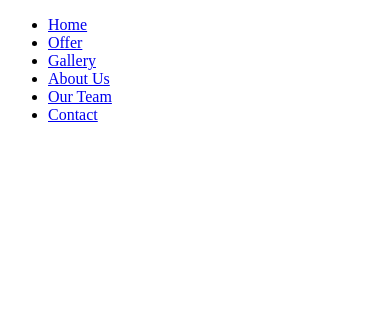
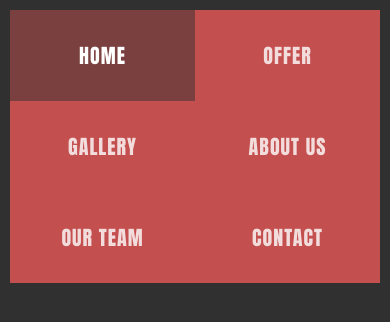
Before and after one commit to conspir0/15.menu-js, a website: page index.html in a window 390 px wide. Drawn offline with Linux system fonts and the light colour scheme.

Commit message:
Add style, menu in JS

```diff
--- a/index.html
+++ b/index.html
@@ -2,7 +2,9 @@
 <html>
     <head>
         <meta charset="utf-8">
+        <meta name="viewport" content="width=device-width, initial-scale=1.0">
         <title>Menu - JavaScript</title>
+        <link href="https://fonts.googleapis.com/css?family=Anton|PT+Sans+Narrow" rel="stylesheet">
         <link rel="stylesheet" type="text/css" href="css/style.css">
         <script defer src="js/script.js"></script>
     </head>
--- a/js/script.js
+++ b/js/script.js
@@ -5,7 +5,6 @@ document.addEventListener('DOMContentLoaded', function() {
     // Create ul
     const createUl = document.createElement('ul');
     createUl.classList.add('nav');
-
     document.body.appendChild(createUl);
 
     let createLi = '';
@@ -22,20 +21,33 @@ document.addEventListener('DOMContentLoaded', function() {
         createLink.classList.add('nav-link');
         createLink.href = '#';
         createLi.appendChild(createLink);
-    }
+    };
+
     // Add active class to first li element
     createUl.firstChild.classList.add('nav-elem-active');
 
     // Create constances
     const ul = document.querySelector('.nav');
     const li = ul.querySelectorAll('.nav-elem');
+    const a = ul.querySelectorAll('.nav-link');
 
+    const linkName = ['Home', 'Offer', 'Gallery', 'About Us', 'Our Team', 'Contact'];
+
+    for(let i = 0; i < li.length; i++) {
         // Add names of menu boxes
-    li[0].children[0].innerText = 'Home';
-    li[1].children[0].innerText = 'Offer';
-    li[2].children[0].innerText = 'Gallery';
-    li[3].children[0].innerText = 'About Us';
-    li[4].children[0].innerText = 'Our Team';
-    li[5].children[0].innerText = 'Contact';
+        li[i].children[0].innerText = linkName[i];
 
+        // Add event on links
+        a[i].addEventListener('click', function() {
+            // Choose all elements li
+            const allLi = this.parentElement.parentElement.children;
+
+            for(let i =0; i < li.length; i++) {
+                // Remove class
+                allLi[i].classList.remove('nav-elem-active');
+            };
+            // Add class
+            this.parentElement.classList.add('nav-elem-active');
+        });
+    };
 })
--- a/sass/style.scss
+++ b/sass/style.scss
@@ -1,6 +1,75 @@
-h1 {
-    text-align: center;
+$color-1: rgba(195, 79, 79, 1.0);
+$color-2: rgba(195, 79, 79, .5);
+$color-3: rgba(255, 255, 255, 1.0);
+$color-4: rgba(255, 255, 255, .8);
+$bg-color: #303030;
+
+body {
+    box-sizing: border-box;
+    margin: auto;
+    padding: 0;
+    background-color: $bg-color;
+    font-family: 'PT Sans Narrow', sans-serif;
+    max-width: 1200px;
 }
-.change-font-color {
-    color: red;
+
+// Menu
+.nav {
+    display: flex;
+    flex-direction: row;
+    padding: 0;
+    margin: 10px;
+    .nav-elem {
+        flex-grow: 1;
+        list-style-type: none;
+        background-color: $color-1;
+        border-bottom: 2px solid $color-1;
+        transition: .5s;
+        .nav-link {
+            display: flex;
+            flex-grow: 1;
+            justify-content: center;
+            align-items: center;
+            padding: 30px;
+            font-size: 20px;
+            font-family: 'Anton', sans-serif;
+            letter-spacing: 1px;
+            text-transform: uppercase;
+            text-decoration: none;
+            color: $color-4;
+        }
+        &:hover {
+            background-color: $color-2;
+            border-bottom: 2px solid $color-3;
+        }
+        &:hover .nav-link {
+            color: $color-3;
+        }
+    }
+    .nav-elem-active {
+        background-color: $color-2;
+        border-bottom: 2px solid $color-3;
+        .nav-link {
+            color: $color-3;
+        }
+    }
 }
+
+// RWD
+@media (max-width: 992px) {
+    .nav {
+        flex-wrap: wrap;
+        .nav-elem {
+            border-bottom: none;
+            width: 25%;
+            &:hover {
+                border-bottom: none;
+            }
+        }
+    }
+}
+@media (max-width: 768px) {
+    .nav .nav-elem {
+        width: 50%;
+    }
+}
```
Also changed, not shown: css/style.css, css/style.prefixed.css, 2 other files. Lines whose indentation alone changed are shown as unchanged.
